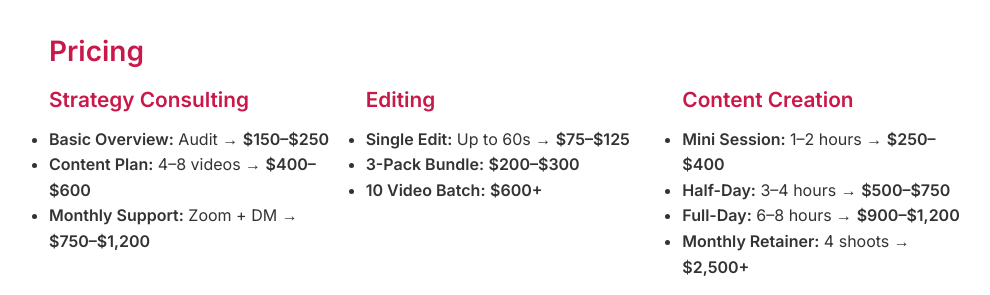
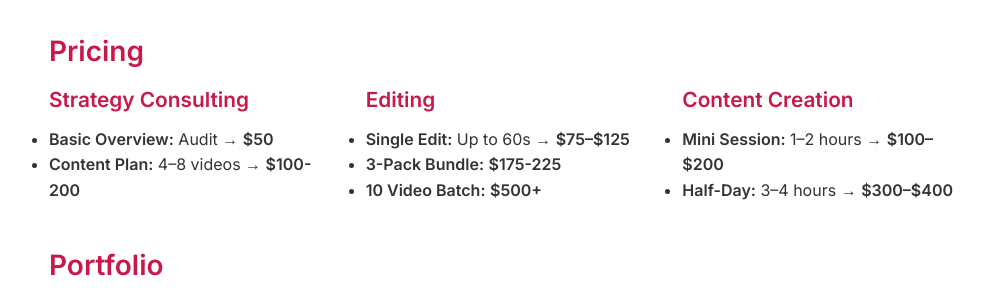
Before and after one commit to anniespade/anniespade.github.io, a plain HTML site: page index.html in a window 1280 px wide. Shown: the part 1220-1515 px from the top of the page, without its empty margins (131-1121 px from the left). Drawn offline with Linux system fonts and the light colour scheme.

Commit message:
Site Update 3

```diff
--- a/index.html
+++ b/index.html
@@ -171,26 +171,23 @@
     <div>
       <h3 style="color: #c9184a; font-size: 1.3rem; margin-bottom: 10px;">Strategy Consulting</h3>
       <ul>
-        <li><strong>Basic Overview:</strong> Audit → <strong>$150–$250</strong></li>
-        <li><strong>Content Plan:</strong> 4–8 videos → <strong>$400–$600</strong></li>
-        <li><strong>Monthly Support:</strong> Zoom + DM → <strong>$750–$1,200</strong></li>
+        <li><strong>Basic Overview:</strong> Audit → <strong>$50</strong></li>
+        <li><strong>Content Plan:</strong> 4–8 videos → <strong>$100-200</strong></li>
       </ul>
     </div>
     <div>
       <h3 style="color: #c9184a; font-size: 1.3rem; margin-bottom: 10px;">Editing</h3>
       <ul>
         <li><strong>Single Edit:</strong> Up to 60s → <strong>$75–$125</strong></li>
-        <li><strong>3-Pack Bundle:</strong> <strong>$200–$300</strong></li>
-        <li><strong>10 Video Batch:</strong> <strong>$600+</strong></li>
+        <li><strong>3-Pack Bundle:</strong> <strong>$175-225</strong></li>
+        <li><strong>10 Video Batch:</strong> <strong>$500+</strong></li>
       </ul>
     </div>
     <div>
       <h3 style="color: #c9184a; font-size: 1.3rem; margin-bottom: 10px;">Content Creation</h3>
       <ul>
-        <li><strong>Mini Session:</strong> 1–2 hours → <strong>$250–$400</strong></li>
-        <li><strong>Half-Day:</strong> 3–4 hours → <strong>$500–$750</strong></li>
-        <li><strong>Full-Day:</strong> 6–8 hours → <strong>$900–$1,200</strong></li>
-        <li><strong>Monthly Retainer:</strong> 4 shoots → <strong>$2,500+</strong></li>
+        <li><strong>Mini Session:</strong> 1–2 hours → <strong>$100–$200</strong></li>
+        <li><strong>Half-Day:</strong> 3–4 hours → <strong>$300–$400</strong></li>
       </ul>
       </div> <!-- closes the pricing grid -->
     </section>
```
